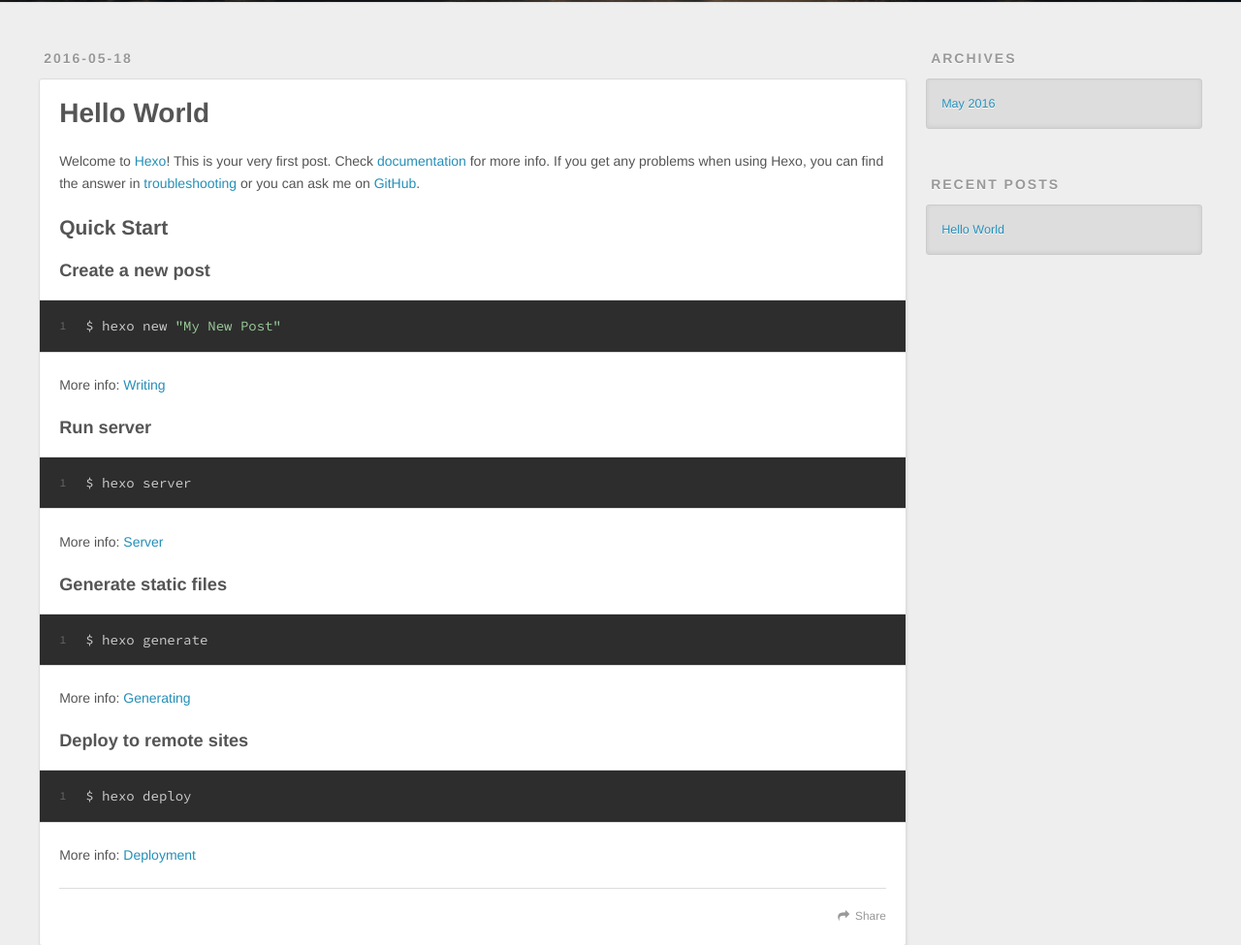
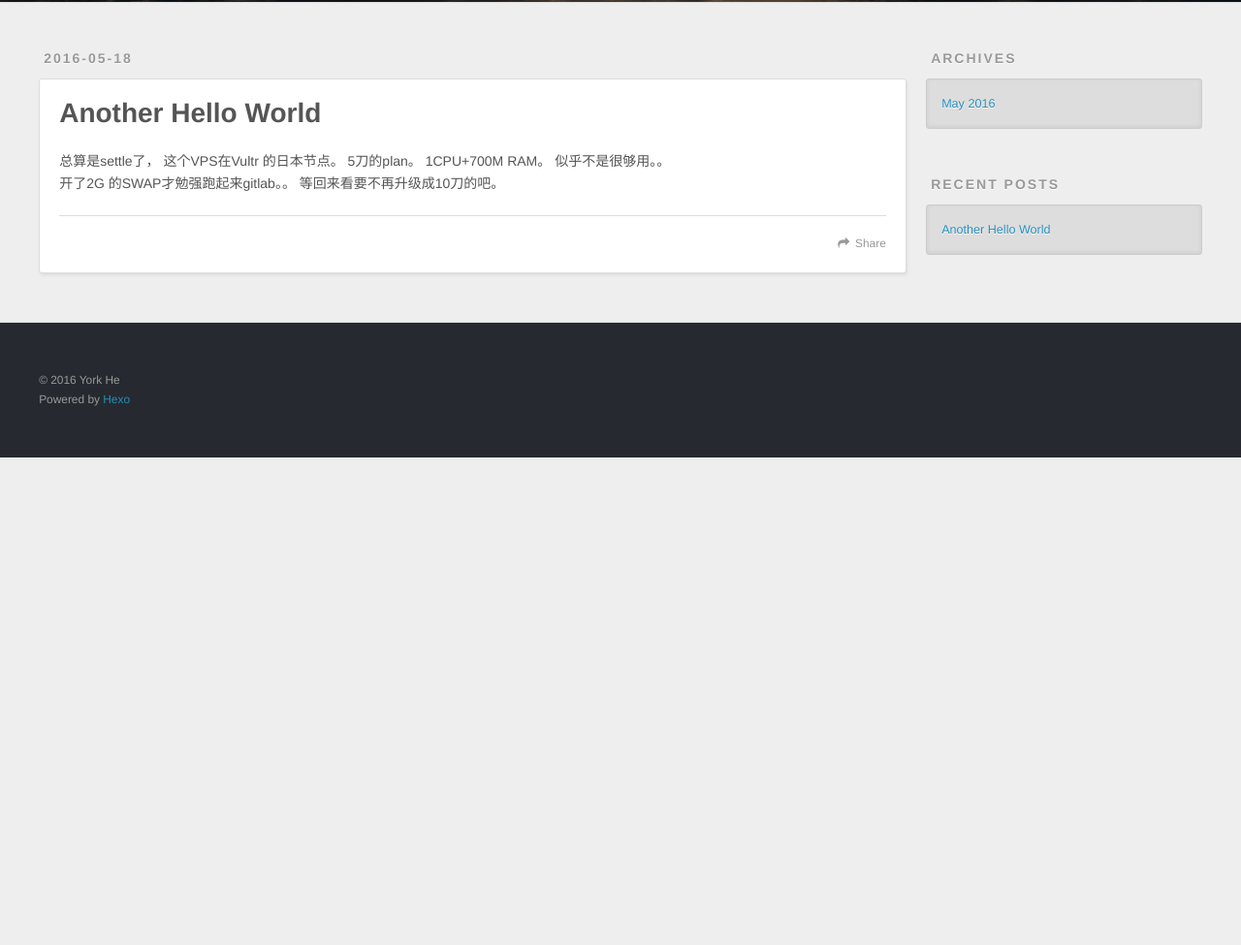
Before and after one commit to YorkHe/blog, a plain HTML site: page 2016/05/18/hello-world/index.html in a window 1280 px wide. Shown: the part 298-1273 px from the top of the page at 97% size. After the commit the page ends 800 px from the top, so only its background shows below. Drawn offline with nearby package versions, Linux system fonts and the light colour scheme.

Commit message:
Site updated: 2016-05-18 03:52:22

```diff
--- a/2016/05/18/hello-world/index.html
+++ b/2016/05/18/hello-world/index.html
@@ -3,21 +3,18 @@
 <head>
   <meta charset="utf-8">
 
-  <title>Hello World | 42 Answers</title>
+  <title>Another Hello World | 42 Answers</title>
   <meta name="viewport" content="width=device-width, initial-scale=1, maximum-scale=1">
-  <meta name="description" content="Welcome to Hexo! This is your very first post. Check documentation for more info. If you get any problems when using Hexo, you can find the answer in troubleshooting or you can ask me on GitHub.
-Quick">
+  <meta name="description" content="总算是settle了， 这个VPS在Vultr 的日本节点。 5刀的plan。 1CPU+700M RAM。 似乎不是很够用。。开了2G 的SWAP才勉强跑起来gitlab。。 等回来看要不再升级成10刀的吧。">
 <meta property="og:type" content="article">
-<meta property="og:title" content="Hello World">
+<meta property="og:title" content="Another Hello World">
 <meta property="og:url" content="http://blog.york42.com/2016/05/18/hello-world/index.html">
 <meta property="og:site_name" content="42 Answers">
-<meta property="og:description" content="Welcome to Hexo! This is your very first post. Check documentation for more info. If you get any problems when using Hexo, you can find the answer in troubleshooting or you can ask me on GitHub.
-Quick">
-<meta property="og:updated_time" content="2016-05-17T19:08:05.038Z">
+<meta property="og:description" content="总算是settle了， 这个VPS在Vultr 的日本节点。 5刀的plan。 1CPU+700M RAM。 似乎不是很够用。。开了2G 的SWAP才勉强跑起来gitlab。。 等回来看要不再升级成10刀的吧。">
+<meta property="og:updated_time" content="2016-05-17T19:52:06.409Z">
 <meta name="twitter:card" content="summary">
-<meta name="twitter:title" content="Hello World">
-<meta name="twitter:description" content="Welcome to Hexo! This is your very first post. Check documentation for more info. If you get any problems when using Hexo, you can find the answer in troubleshooting or you can ask me on GitHub.
-Quick">
+<meta name="twitter:title" content="Another Hello World">
+<meta name="twitter:description" content="总算是settle了， 这个VPS在Vultr 的日本节点。 5刀的plan。 1CPU+700M RAM。 似乎不是很够用。。开了2G 的SWAP才勉强跑起来gitlab。。 等回来看要不再升级成10刀的吧。">
 
     <link rel="alternate" href="/atom.xml" title="42 Answers" type="application/atom+xml">
 
@@ -84,7 +81,7 @@ Quick">
 
 
     <h1 class="article-title" itemprop="name">
-      Hello World
+      Another Hello World
     </h1>
 
 
@@ -92,20 +89,12 @@ Quick">
 
     <div class="article-entry" itemprop="articleBody">
 
-        <p>Welcome to <a href="https://hexo.io/" target="_blank" rel="external">Hexo</a>! This is your very first post. Check <a href="https://hexo.io/docs/" target="_blank" rel="external">documentation</a> for more info. If you get any problems when using Hexo, you can find the answer in <a href="https://hexo.io/docs/troubleshooting.html" target="_blank" rel="external">troubleshooting</a> or you can ask me on <a href="https://github.com/hexojs/hexo/issues" target="_blank" rel="external">GitHub</a>.</p>
-<h2 id="Quick-Start"><a href="#Quick-Start" class="headerlink" title="Quick Start"></a>Quick Start</h2><h3 id="Create-a-new-post"><a href="#Create-a-new-post" class="headerlink" title="Create a new post"></a>Create a new post</h3><figure class="highlight bash"><table><tr><td class="gutter"><pre><span class="line">1</span><br></pre></td><td class="code"><pre><span class="line">$ hexo new <span class="string">"My New Post"</span></span><br></pre></td></tr></table></figure>
-<p>More info: <a href="https://hexo.io/docs/writing.html" target="_blank" rel="external">Writing</a></p>
-<h3 id="Run-server"><a href="#Run-server" class="headerlink" title="Run server"></a>Run server</h3><figure class="highlight bash"><table><tr><td class="gutter"><pre><span class="line">1</span><br></pre></td><td class="code"><pre><span class="line">$ hexo server</span><br></pre></td></tr></table></figure>
-<p>More info: <a href="https://hexo.io/docs/server.html" target="_blank" rel="external">Server</a></p>
-<h3 id="Generate-static-files"><a href="#Generate-static-files" class="headerlink" title="Generate static files"></a>Generate static files</h3><figure class="highlight bash"><table><tr><td class="gutter"><pre><span class="line">1</span><br></pre></td><td class="code"><pre><span class="line">$ hexo generate</span><br></pre></td></tr></table></figure>
-<p>More info: <a href="https://hexo.io/docs/generating.html" target="_blank" rel="external">Generating</a></p>
-<h3 id="Deploy-to-remote-sites"><a href="#Deploy-to-remote-sites" class="headerlink" title="Deploy to remote sites"></a>Deploy to remote sites</h3><figure class="highlight bash"><table><tr><td class="gutter"><pre><span class="line">1</span><br></pre></td><td class="code"><pre><span class="line">$ hexo deploy</span><br></pre></td></tr></table></figure>
-<p>More info: <a href="https://hexo.io/docs/deployment.html" target="_blank" rel="external">Deployment</a></p>
+        <p>总算是settle了， 这个VPS在Vultr 的日本节点。 5刀的plan。 1CPU+700M RAM。 似乎不是很够用。。<br>开了2G 的SWAP才勉强跑起来gitlab。。 等回来看要不再升级成10刀的吧。</p>
 
 
     </div>
     <footer class="article-footer">
-      <a data-url="http://blog.york42.com/2016/05/18/hello-world/" data-id="ciobtp9260000pkvlvkujylsv" class="article-share-link">Share</a>
+      <a data-url="http://blog.york42.com/2016/05/18/hello-world/" data-id="ciobuvxf60000g8vlx5d30vu7" class="article-share-link">Share</a>
 
 
     </footer>
@@ -144,7 +133,7 @@ Quick">
       <ul>
 
           <li>
-            <a href="/2016/05/18/hello-world/">Hello World</a>
+            <a href="/2016/05/18/hello-world/">Another Hello World</a>
           </li>
 
       </ul>
```
Also changed, not shown: archives/2016/05/index.html (+2 -2 lines), archives/2016/index.html (+2 -2 lines), archives/index.html (+2 -2 lines), index.html (+4 -12 lines).
